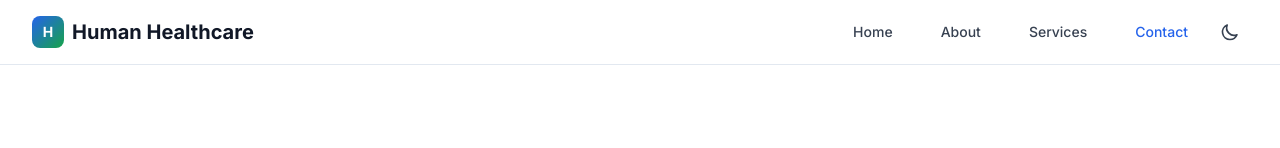
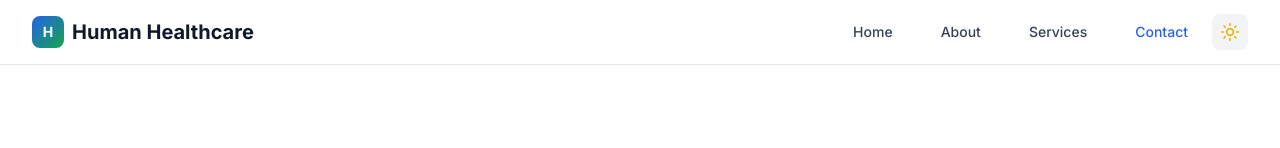
Before and after one commit to AsadullahSamo/human-healthcare, a Next.js app: page /contact in a window 1280 px wide. Shown: the top 148 px of the page. Built offline with nearby package versions, Linux system fonts and the light colour scheme.

Commit message:
feat: Implement theme toggle functionality and enhance theme management with local storage support

```diff
--- a/src/app/globals.css
+++ b/src/app/globals.css
@@ -47,6 +47,10 @@
     border-color: rgb(var(--border));
   }
 
+  html {
+    transition: color 0.3s ease, background-color 0.3s ease;
+  }
+
   body {
     background-color: rgb(var(--background));
     color: rgb(var(--foreground));
--- a/src/components/navigation/Header.tsx
+++ b/src/components/navigation/Header.tsx
@@ -4,11 +4,10 @@ import React from 'react';
 import Link from 'next/link';
 import { Navigation } from './Navigation';
 import { useTheme } from '../ThemeProvider';
+import ThemeToggle from '../ui/ThemeToggle';
 import { cn } from '../../lib/utils/cn';
 
 export function Header() {
-  const { theme, toggleTheme, isDark } = useTheme();
-
   return (
     <header className="sticky top-0 z-40 w-full border-b bg-white/95 backdrop-blur supports-[backdrop-filter]:bg-white/60 dark:bg-gray-900/95 dark:supports-[backdrop-filter]:bg-gray-900/60 dark:border-gray-800">
       <div className="max-w-7xl mx-auto px-4 sm:px-6 lg:px-8">
@@ -26,33 +25,7 @@ export function Header() {
 
           <div className="flex items-center space-x-4">
             <Navigation />
-
-            <button
-              type="button"
-              onClick={toggleTheme}
-              className={cn(
-                'p-2 rounded-md transition-colors',
-                'text-gray-700 dark:text-gray-300',
-                'hover:bg-gray-100 dark:hover:bg-gray-800'
-              )}
-              aria-label={`Switch to ${isDark ? 'light' : 'dark'} mode`}
-            >
-              <svg
-                className="h-5 w-5"
-                fill="none"
-                strokeLinecap="round"
-                strokeLinejoin="round"
-                strokeWidth={2}
-                viewBox="0 0 24 24"
-                stroke="currentColor"
-              >
-                {isDark ? (
-                  <path d="M12 3v1m0 16v1m9-9h-1M4 12H3m15.364 6.364l-.707-.707M6.343 6.343l-.707-.707m12.728 0l-.707.707M6.343 17.657l-.707.707M16 12a4 4 0 11-8 0 4 4 0 018 0z" />
-                ) : (
-                  <path d="M20.354 15.354A9 9 0 018.646 3.646 9.003 9.003 0 0012 21a9.003 9.003 0 008.354-5.646z" />
-                )}
-              </svg>
-            </button>
+            <ThemeToggle />
           </div>
         </div>
       </div>
--- /dev/null
+++ b/src/components/ui/ThemeToggle.tsx
@@ -0,0 +1,30 @@
+'use client';
+
+import React from 'react';
+import { Moon, Sun } from 'lucide-react';
+import { useTheme } from '../../hooks/useTheme';
+
+export default function ThemeToggle() {
+  const { theme, toggleTheme } = useTheme();
+
+  return (
+    <button
+      onClick={toggleTheme}
+      className="relative p-2 rounded-lg bg-gray-100 hover:bg-gray-200 dark:bg-gray-800 dark:hover:bg-gray-700 transition-colors duration-200"
+      aria-label={`Switch to ${theme === 'light' ? 'dark' : 'light'} mode`}
+    >
+      <div className="relative w-5 h-5">
+        <Sun
+          className={`absolute inset-0 w-5 h-5 text-yellow-500 transition-transform duration-300 ${
+            theme === 'dark' ? 'rotate-90 scale-0' : 'rotate-0 scale-100'
+          }`}
+        />
+        <Moon
+          className={`absolute inset-0 w-5 h-5 text-blue-600 transition-transform duration-300 ${
+            theme === 'dark' ? 'rotate-0 scale-100' : '-rotate-90 scale-0'
+          }`}
+        />
+      </div>
+    </button>
+  );
+}
--- /dev/null
+++ b/src/hooks/useTheme.ts
@@ -0,0 +1,77 @@
+'use client';
+
+import { useEffect, useState } from 'react';
+
+type Theme = 'light' | 'dark' | 'system';
+
+export function useTheme() {
+  const [theme, setTheme] = useState<Theme>('system');
+  const [resolvedTheme, setResolvedTheme] = useState<'light' | 'dark'>('light');
+
+  useEffect(() => {
+    const stored = localStorage.getItem('theme') as Theme;
+    if (stored && ['light', 'dark', 'system'].includes(stored)) {
+      setTheme(stored);
+    }
+  }, []);
+
+  useEffect(() => {
+    const root = window.document.documentElement;
+    const systemPrefersDark = window.matchMedia(
+      '(prefers-color-scheme: dark)'
+    ).matches;
+
+    let effectiveTheme: 'light' | 'dark';
+    if (theme === 'system') {
+      effectiveTheme = systemPrefersDark ? 'dark' : 'light';
+    } else {
+      effectiveTheme = theme as 'light' | 'dark';
+    }
+
+    setResolvedTheme(effectiveTheme);
+
+    root.classList.remove('light', 'dark');
+    root.classList.add(effectiveTheme);
+
+    localStorage.setItem('theme', theme);
+
+    try {
+      document.cookie = `theme=${theme}; path=/; max-age=31536000; SameSite=Lax`;
+    } catch (error) {
+      console.warn('Failed to set theme cookie:', error);
+    }
+  }, [theme]);
+
+  useEffect(() => {
+    const mediaQuery = window.matchMedia('(prefers-color-scheme: dark)');
+    const handleChange = () => {
+      if (theme === 'system') {
+        const systemPrefersDark = mediaQuery.matches;
+        const effectiveTheme = systemPrefersDark ? 'dark' : 'light';
+        setResolvedTheme(effectiveTheme);
+
+        const root = window.document.documentElement;
+        root.classList.remove('light', 'dark');
+        root.classList.add(effectiveTheme);
+      }
+    };
+
+    mediaQuery.addEventListener('change', handleChange);
+    return () => mediaQuery.removeEventListener('change', handleChange);
+  }, [theme]);
+
+  const toggleTheme = () => {
+    setTheme(current => (current === 'light' ? 'dark' : 'light'));
+  };
+
+  const setThemeMode = (newTheme: Theme) => {
+    setTheme(newTheme);
+  };
+
+  return {
+    theme: resolvedTheme,
+    themeMode: theme,
+    toggleTheme,
+    setTheme: setThemeMode,
+  };
+}
--- a/tailwind.config.js
+++ b/tailwind.config.js
@@ -11,16 +11,58 @@ module.exports = {
       colors: {
         primary: {
           50: '#f0f9ff',
-          500: '#3b82f6',
-          600: '#2563eb',
-          700: '#1d4ed8',
-          900: '#1e3a8a',
+          100: '#e0f2fe',
+          200: '#bae6fd',
+          300: '#7dd3fc',
+          400: '#38bdf8',
+          500: '#0ea5e9',
+          600: '#0284c7',
+          700: '#0369a1',
+          800: '#075985',
+          900: '#0c4a6e',
         },
         healthcare: {
-          light: '#e0f2fe',
-          DEFAULT: '#0284c7',
-          dark: '#0c4a6e',
+          50: '#f0fdf4',
+          100: '#dcfce7',
+          200: '#bbf7d0',
+          300: '#86efac',
+          400: '#4ade80',
+          500: '#22c55e',
+          600: '#16a34a',
+          700: '#15803d',
+          800: '#166534',
+          900: '#14532d',
         },
+        gray: {
+          50: '#f9fafb',
+          100: '#f3f4f6',
+          200: '#e5e7eb',
+          300: '#d1d5db',
+          400: '#9ca3af',
+          500: '#6b7280',
+          600: '#4b5563',
+          700: '#374151',
+          800: '#1f2937',
+          900: '#111827',
+        },
+      },
+      animation: {
+        'fade-in': 'fadeIn 0.5s ease-in-out',
+        'slide-in': 'slideIn 0.3s ease-out',
+      },
+      keyframes: {
+        fadeIn: {
+          '0%': { opacity: '0' },
+          '100%': { opacity: '1' },
+        },
+        slideIn: {
+          '0%': { transform: 'translateY(-10px)', opacity: '0' },
+          '100%': { transform: 'translateY(0)', opacity: '1' },
+        },
+      },
+      transitionProperty: {
+        'colors': 'color, background-color, border-color, text-decoration-color, fill, stroke',
+        'theme': 'color, background-color, border-color, text-decoration-color, fill, stroke, opacity, box-shadow, transform',
       },
     },
   },
```
